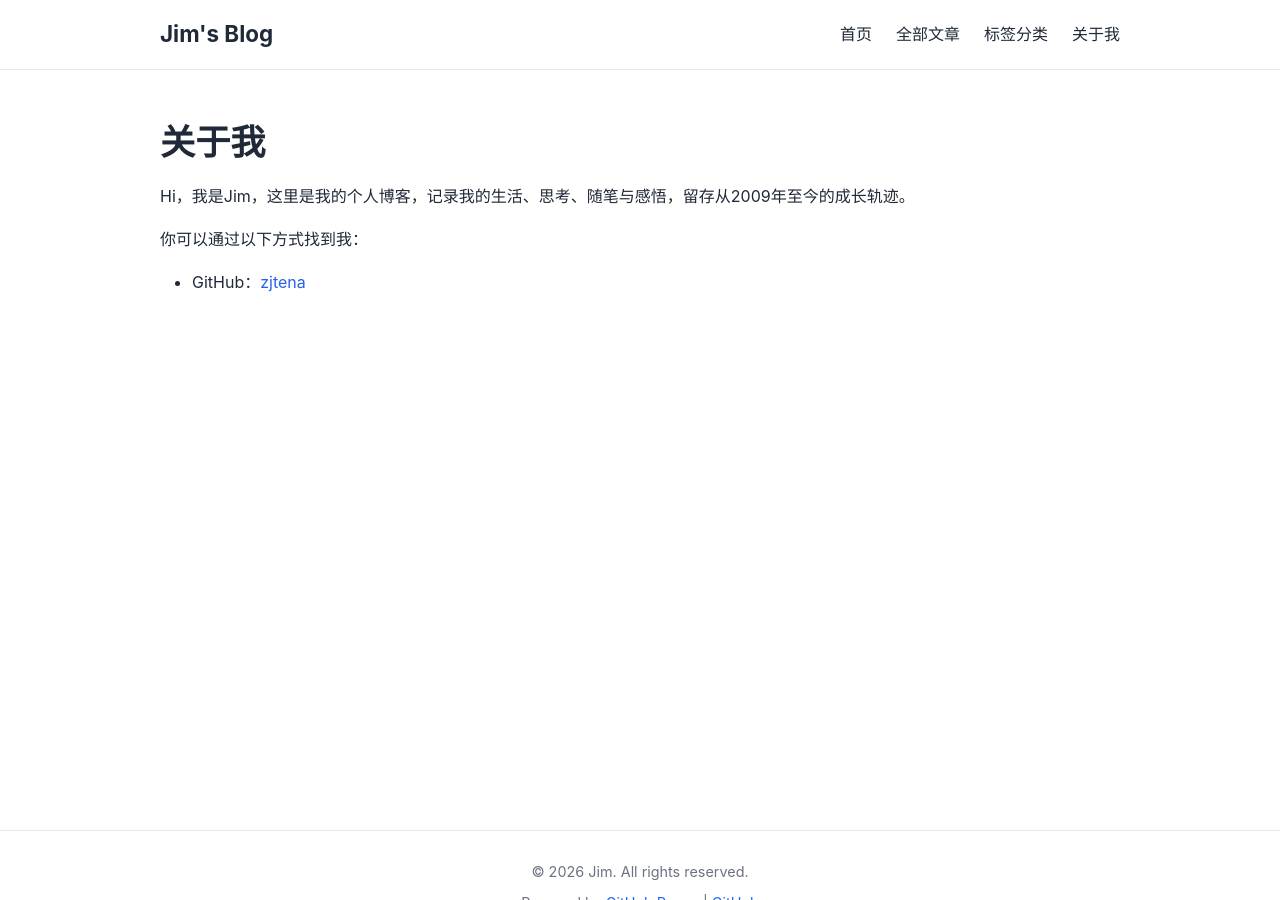
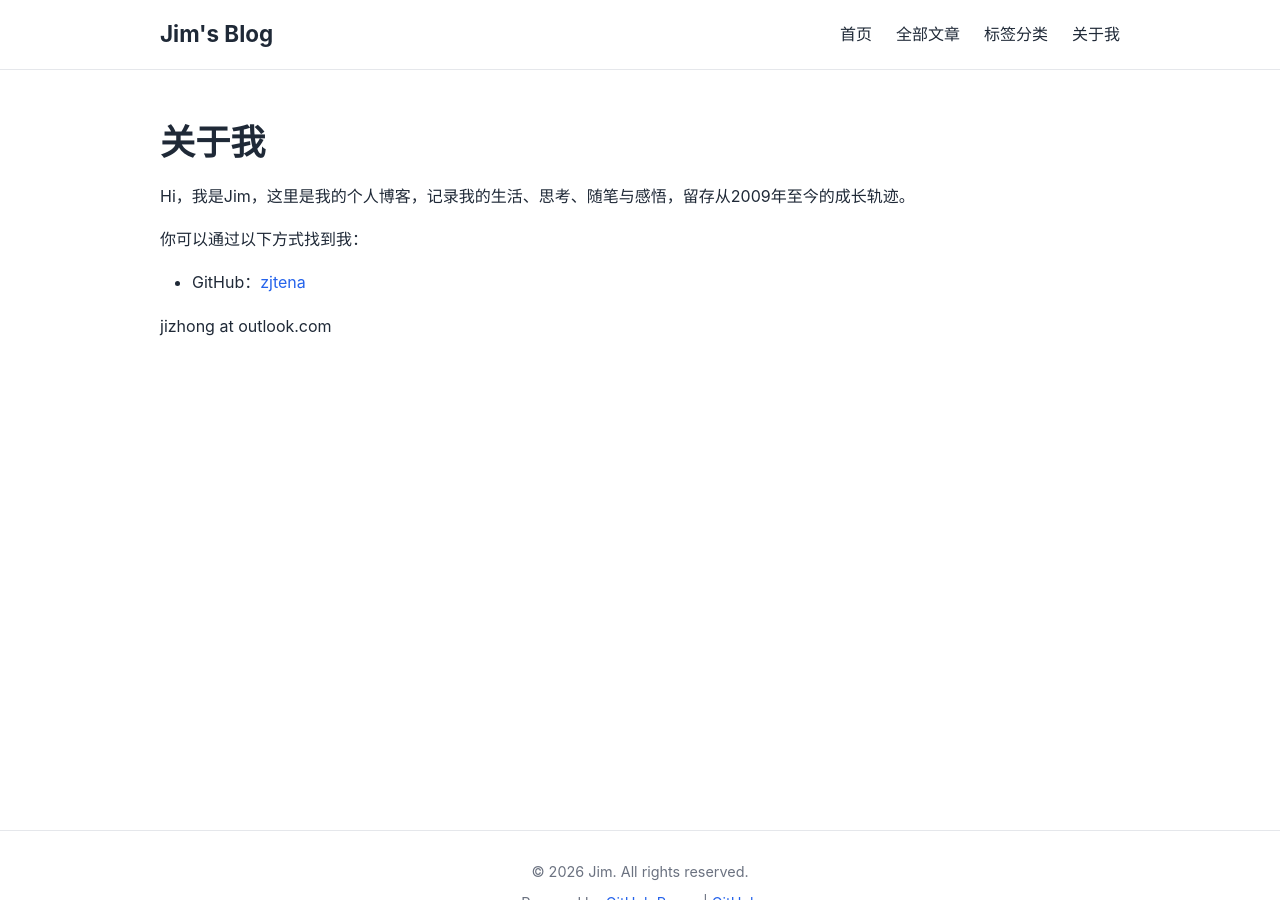
Before and after one commit to zjtena/zjtena.github.io, a Jekyll site: the page built from about.md, in a window 1280 px wide and 900 px high. Built offline with Jekyll 4.4.1, drawn with Linux system fonts in a browser that asks for light colours.

Commit message:
Update about.md

```diff
--- a/about.md
+++ b/about.md
@@ -12,3 +12,4 @@ permalink: /about.html
   <li>GitHub：<a href="https://github.com/zjtena" target="_blank">zjtena</a></li>
   <!-- 可自行补充邮箱、社交账号等信息 -->
 </ul>
+<p>jizhong at outlook.com</p>
```
